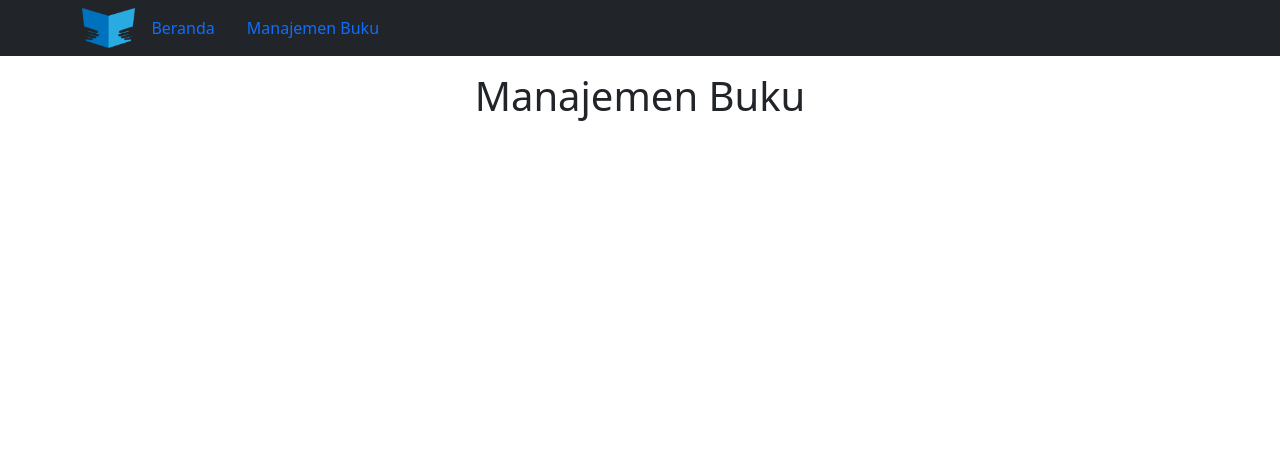
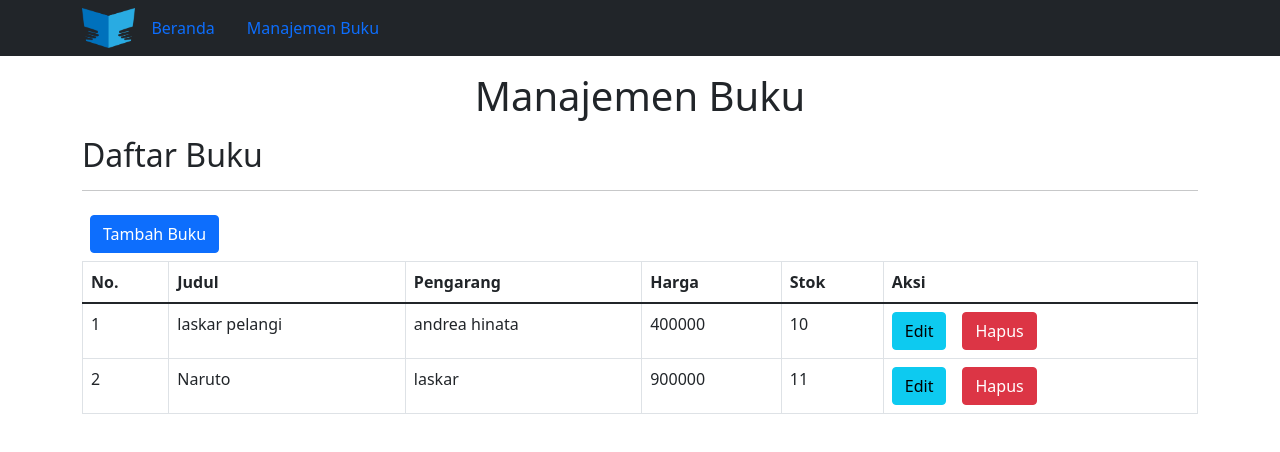
Before and after one commit to dediirawan201/toko-buku, a React (Create React App) app: page /manajemen-buku in a window 1280 px wide. Shown: the top 452 px of the page. Built offline with nearby package versions, Linux system fonts and the light colour scheme.

Commit message:
mengedit id daftar buku dan mempasing data dari app ke manajemen buku

```diff
--- a/src/App.js
+++ b/src/App.js
@@ -6,10 +6,10 @@
 import Navbar from "./components/Navbar";
 
 function App() {
-  const [books, setBooks] = useState(
+  const [books, setBooks] = useState([
     {_id:1, judul:"laskar pelangi", pengarang:"andrea hinata", harga:400000, stok:10},
-  {_id:2, judul:"Naruto", pengarang:"laskar", harga:900000, stok:11}
-  )
+  {_id:2, judul:"Naruto", pengarang:"laskar", harga:900000, stok:11},
+  ])
   return (
     <div>
       <BrowserRouter>
@@ -19,7 +19,7 @@
             <Beranda />
           </Route>
           <Route path='/manajemen-buku'>
-            <ManajemenBuku />
+            <ManajemenBuku bookList={books}/>
           </Route>
         </Switch>
       </BrowserRouter>
--- a/src/components/ManajemenBuku.js
+++ b/src/components/ManajemenBuku.js
@@ -1,15 +1,46 @@
 import React from "react";
 
-function ManajemenBuku() {
+function ManajemenBuku({ bookList }) {
+  console.log(bookList);
   return (
+    <div className='container mt-3'>
+      <h1 className='text-center'>Manajemen Buku</h1>
 
-      <div className='container mt-3'>
-        <h1 className='text-center'>Manajemen Buku</h1>
-
-        <div id='formTambah'></div>
-        <div id='formUbah'></div>
-        <div id='daftarBuku'></div>
+      <div id='formTambah'></div>
+      <div id='formUbah'></div>
+      <div id='daftarBuku'>
+        <h2 className='mt-3'>Daftar Buku</h2>
+        <hr />
+        <button className='btn btn-primary m-2'>Tambah Buku</button>
+        <table className='table table-bordered'>
+          <thead>
+            <tr>
+              <th>No.</th>
+              <th>Judul</th>
+              <th>Pengarang</th>
+              <th>Harga</th>
+              <th>Stok</th>
+              <th>Aksi</th>
+            </tr>
+          </thead>
+          <tbody>
+            {bookList.map((book, index) => (
+              <tr key={index}>
+                <td>{index + 1}</td>
+                <td>{book.judul}</td>
+                <td>{book.pengarang}</td>
+                <td>{book.harga}</td>
+                <td>{book.stok}</td>
+                <td>
+                  <button className='btn btn-info me-3'>Edit</button>
+                  <button className='btn btn-danger'>Hapus</button>
+                </td>
+              </tr>
+            ))}
+          </tbody>
+        </table>
       </div>
+    </div>
   );
 }
 
```
